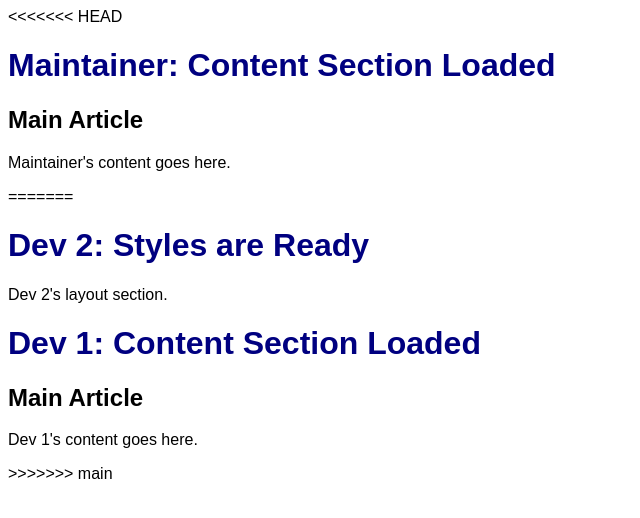
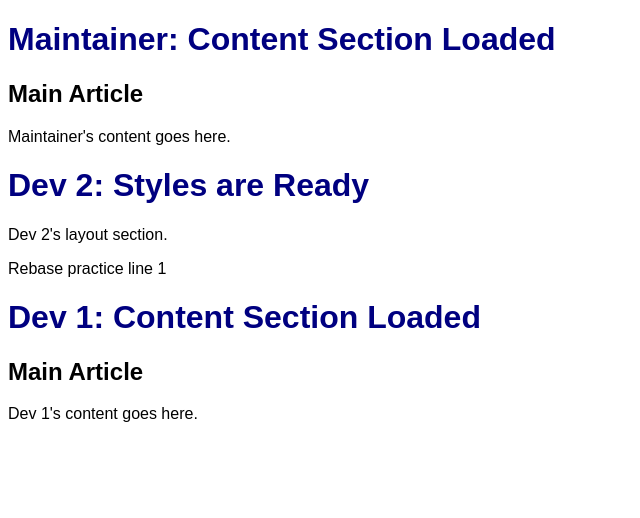
Before and after one commit to lumanogenricobsit/chaos-project, a plain HTML site: page index.html in a window 1280 px wide. Shown: the whole page, without its empty margins (0-640 px from the left). Drawn offline with Linux system fonts and the light colour scheme.

Commit message:
practice: add line 1

```diff
--- a/index.html
+++ b/index.html
@@ -6,17 +6,21 @@
   <link rel="stylesheet" href="styles.css">
 </head>
 <body>
-<<<<<<< HEAD
+
   <h1>Maintainer: Content Section Loaded</h1>
 <section id="content">
   <h2>Main Article</h2>
   <p>Maintainer's content goes here.</p>
 </section>
-=======
+
 
   <h1>Dev 2: Styles are Ready</h1>
 <div class="layout-wrapper">
   <p>Dev 2's layout section.</p>
+
+  <p>Rebase practice line 1</p>
+
+
 </div>
 
   <h1>Dev 1: Content Section Loaded</h1>
@@ -25,7 +29,6 @@
   <p>Dev 1's content goes here.</p>
 </section>
 
->>>>>>> main
 
 </body>
 </html>
```
